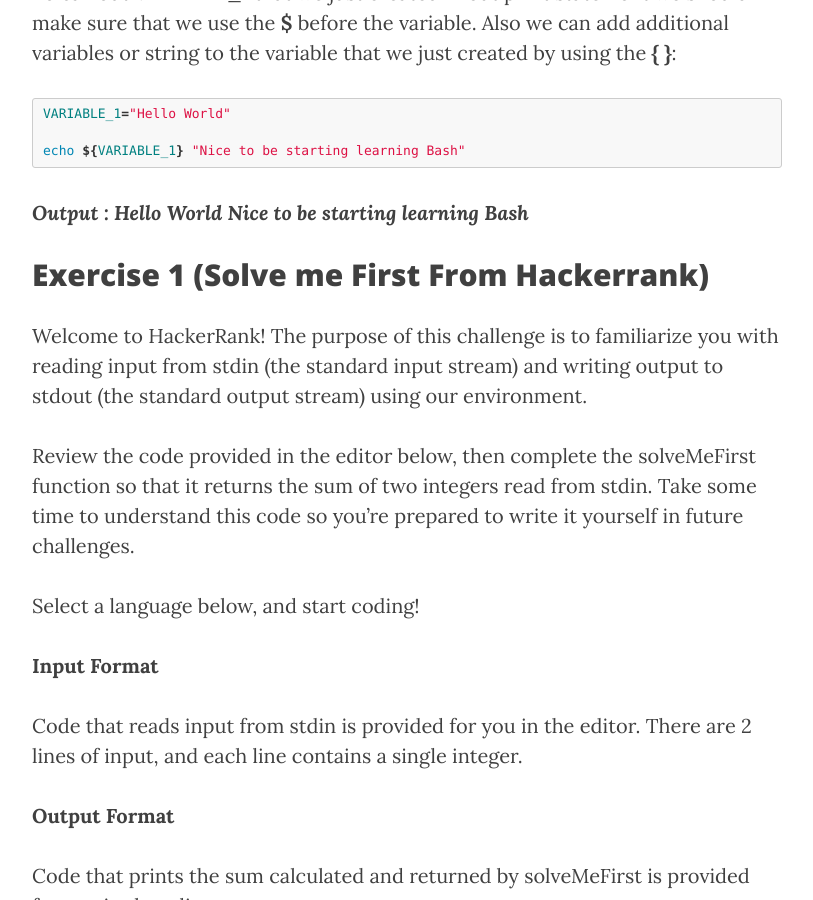
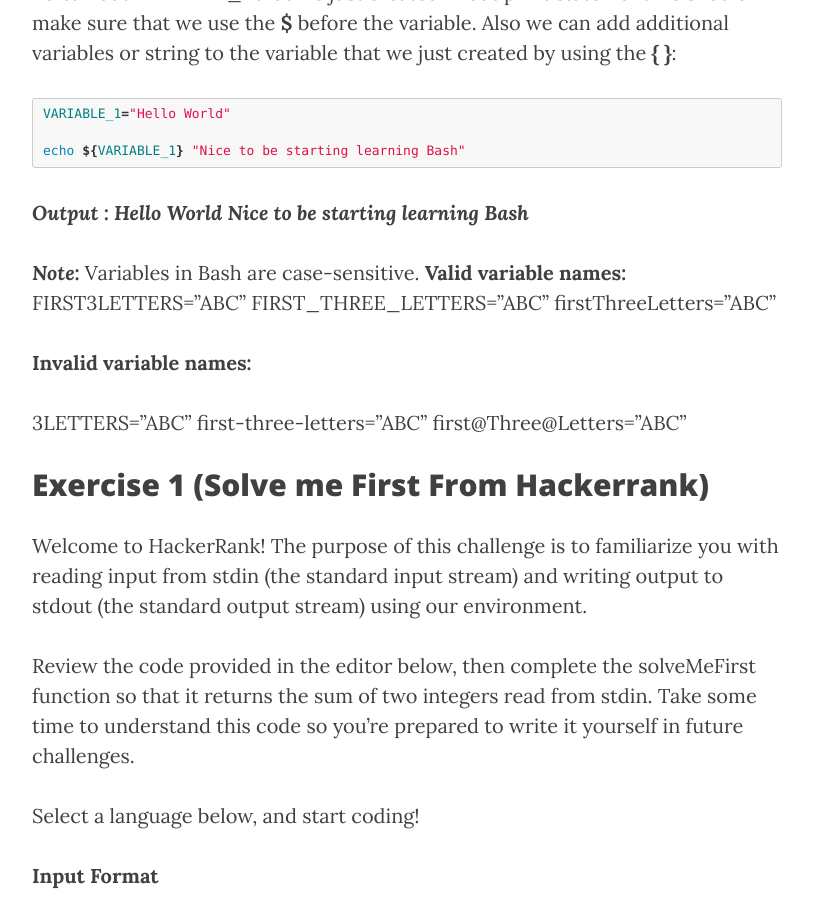
Before and after one commit to Python-Albania/Python-Albania.github.io, a Jekyll site: the page built from _posts/2017-1-22-Bash.markdown, in a window 1280 px wide and 900 px high, scrolled down 2259 px. Shown: the whole window, without its empty margins (233-1046 px from the left). Built offline with Jekyll 4.4.1, drawn with Linux system fonts in a browser that asks for light colours; nearby versions of some CDN libraries; comment, search, counter and statistics services are not loaded.

Commit message:
Adding bash

```diff
--- a/_posts/2017-1-22-Bash.markdown
+++ b/_posts/2017-1-22-Bash.markdown
@@ -96,6 +96,19 @@ echo ${VARIABLE_1} "Nice to be starting learning Bash"
 
 ***Output : Hello World Nice to be starting learning Bash***
 
+***Note:*** Variables in Bash are case-sensitive.
+**Valid variable names:**
+FIRST3LETTERS="ABC"
+FIRST_THREE_LETTERS="ABC"
+firstThreeLetters="ABC"
+
+**Invalid variable names:**
+
+3LETTERS="ABC"
+first-three-letters="ABC"
+first@Three@Letters="ABC"
+
+
 
 ## Exercise 1 (Solve me First From Hackerrank)
 
```
